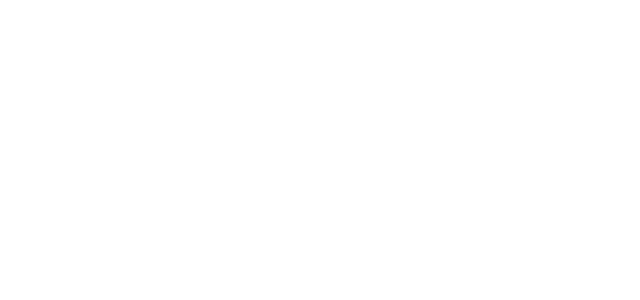
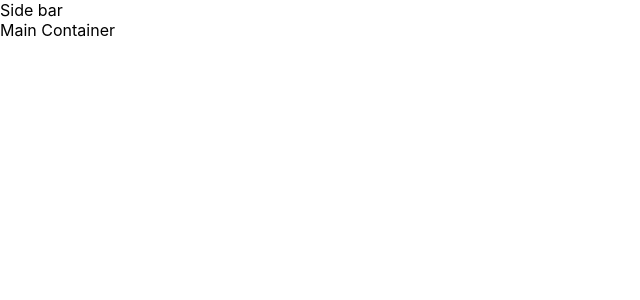
Before and after one commit to Shivanshu-09/Slack-Clone, a React (Create React App) app: page /slack in a window 1280 px wide. Shown: the top 300 px of the page, without its empty margins (0-640 px from the left). Built offline with nearby package versions, Linux system fonts and the light colour scheme.

Commit message:
Add Slack , Sidebar , MainContainer component

```diff
--- a/src/components/App.js
+++ b/src/components/App.js
@@ -1,6 +1,6 @@
 import React from 'react';
 import { Switch, Route } from 'react-router-dom';
-import { SignIn } from './';
+import { Slack, SignIn } from './';
 
 function Home() {
   return <div>Home</div>;
@@ -17,7 +17,7 @@
       <Switch>
         <Route exact path="/" component={SignIn} />
         <Route exact path="/home" component={Home} />
-        <Route exact path="/some" component={Some} />
+        <Route exact path="/slack" component={Slack} />
       </Switch>
     </div>
   );
--- /dev/null
+++ b/src/components/MainContainer.js
@@ -0,0 +1,7 @@
+import React, { Component } from 'react';
+
+export default class MainContainer extends Component {
+  render() {
+    return <div>Main Container</div>;
+  }
+}
--- /dev/null
+++ b/src/components/Sidebar.js
@@ -0,0 +1,7 @@
+import React, { Component } from 'react';
+
+export default class Sidebar extends Component {
+  render() {
+    return <div>Side bar</div>;
+  }
+}
--- /dev/null
+++ b/src/components/Slack.js
@@ -0,0 +1,13 @@
+import React, { Component } from 'react';
+import { Sidebar, MainContainer } from './';
+
+export default class Slack extends Component {
+  render() {
+    return (
+      <div>
+        <Sidebar />
+        <MainContainer />
+      </div>
+    );
+  }
+}
--- a/src/components/index.js
+++ b/src/components/index.js
@@ -1,4 +1,7 @@
 import App from './App';
 import SignIn from './SignIn';
+import Slack from './Slack';
+import MainContainer from './MainContainer';
+import Sidebar from './Sidebar';
 
-export { App, SignIn };
+export { App, SignIn, Slack, MainContainer, Sidebar };
```
